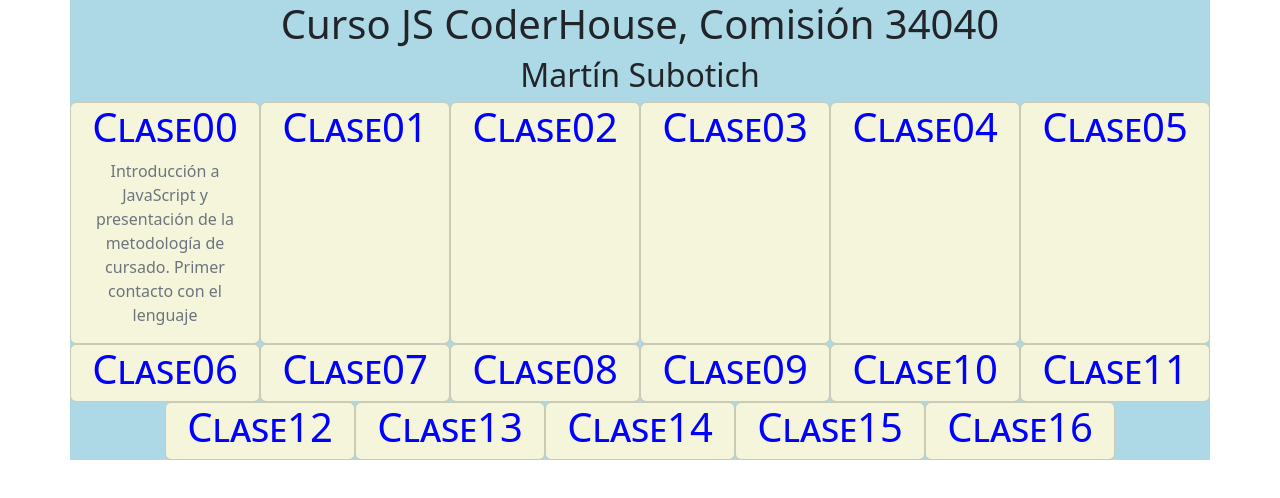
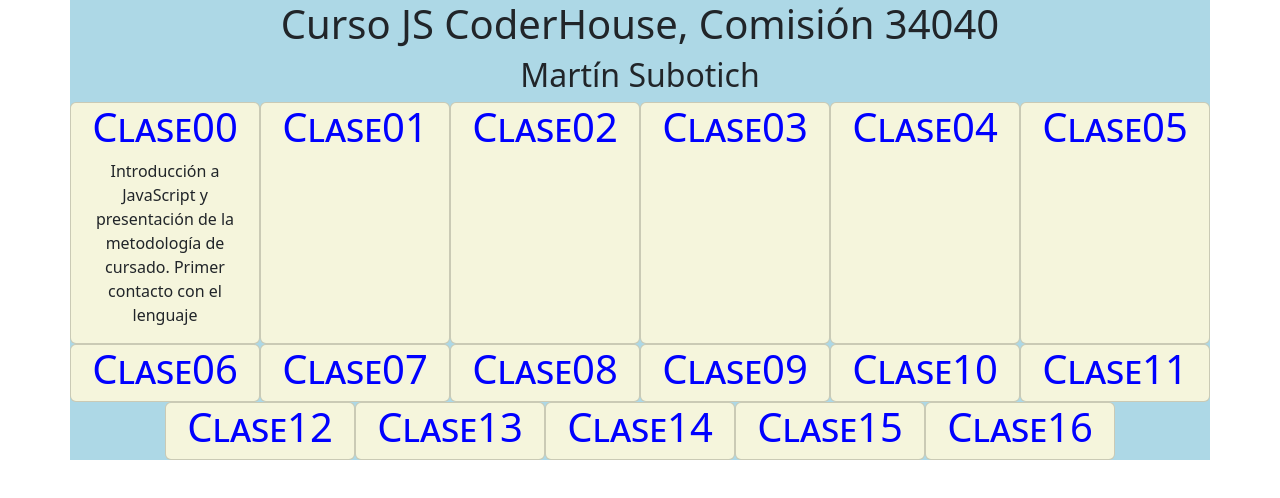
Before and after one commit to msubotich/CursoJSCoderhouse, a website: page index.html in a window 1280 px wide. Drawn offline with nearby package versions, Linux system fonts and the light colour scheme.

Commit message:
changed p class for a card

```diff
--- a/index.html
+++ b/index.html
@@ -21,7 +21,7 @@
         <div class="row justify-content-center">
             <div class="card col-12 col-md-4 col-lg-2">
                 <h1>Clase00</h1>
-                <p class="text-muted">Introducción a JavaScript y presentación de la metodología de cursado. Primer contacto con el lenguaje</p>
+                <p>Introducción a JavaScript y presentación de la metodología de cursado. Primer contacto con el lenguaje</p>
                 <a href="./Clase00/index.html" class="stretched-link"></a>
             </div>
             <div class="card col-12 col-md-4 col-lg-2">
```
